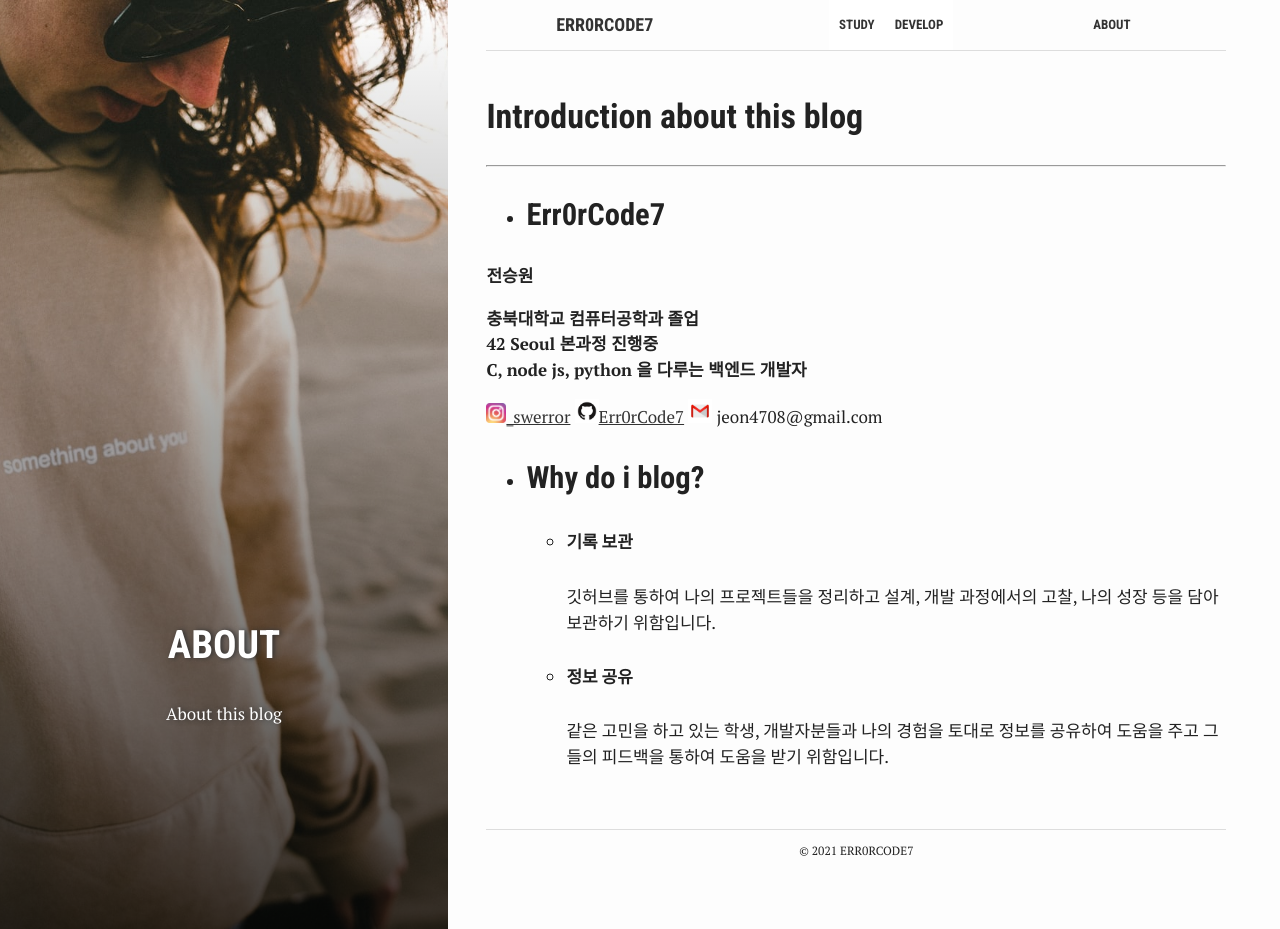
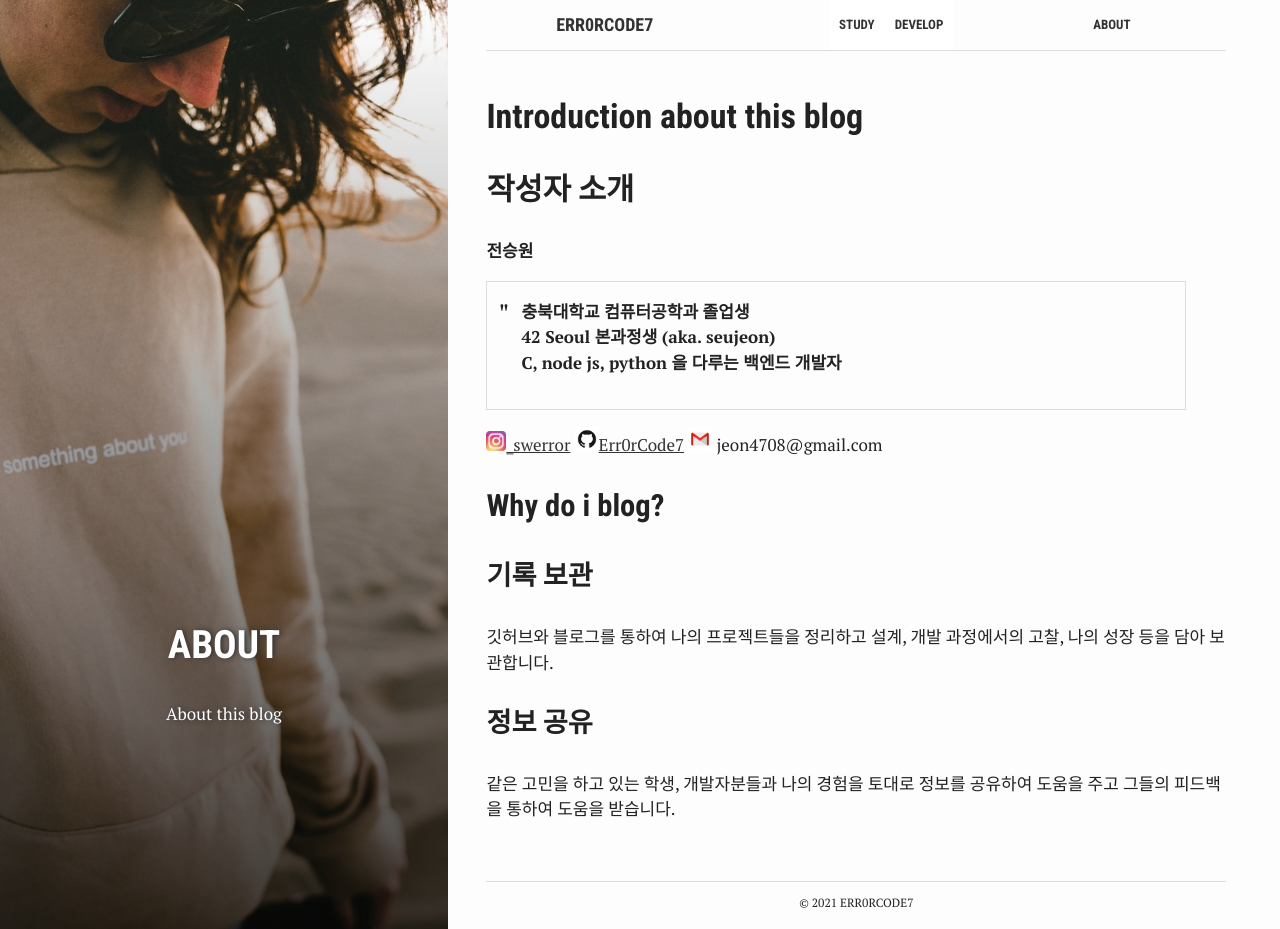
Before and after one commit to Err0rCode7/Err0rCode7.github.io, a Jekyll site: the page built from about.md, in a window 1280 px wide and 929 px high. Built offline with Jekyll 4.4.1, drawn with Linux system fonts in a browser that asks for light colours.

Commit message:
# Update: about

```diff
--- a/about.md
+++ b/about.md
@@ -9,24 +9,23 @@ active: about
 ---
 
 # Introduction about this blog
----
 
-- ## Err0rCode7
+## 작성자 소개
 
 **전승원**
 <br>
 
-**충북대학교 컴퓨터공학과 졸업**<br>
-**42 Seoul 본과정 진행중**<br>
-**C, node js, python 을 다루는 백엔드 개발자**
+> **충북대학교 컴퓨터공학과 졸업생**<br>
+> **42 Seoul 본과정생 (aka. seujeon)**<br>
+> **C, node js, python 을 다루는 백엔드 개발자**
 <br>
 
 ![insta](/assets/images/insta.png){: width="20"}[{{ site.insta_username }}](https://www.instagram.com/_swerror/)
 ![github](/assets/images/github.png){: width="24"}[{{ site.github_username }}](https://github.com/Err0rCode7)
 ![email](/assets/images/email.png){: width="24"} {{ site.email }}
 
-- ## Why do i blog?
-    - ##### 기록 보관 <br>
-깃허브를 통하여 나의 프로젝트들을 정리하고 설계, 개발 과정에서의 고찰, 나의 성장 등을 담아 보관하기 위함입니다.<br>
-    - ##### 정보 공유 <br>
-같은 고민을 하고 있는 학생, 개발자분들과 나의 경험을 토대로 정보를 공유하여 도움을 주고 그들의 피드백을 통하여 도움을 받기 위함입니다.
+## Why do i blog?
+### 기록 보관 <br>
+깃허브와 블로그를 통하여 나의 프로젝트들을 정리하고 설계, 개발 과정에서의 고찰, 나의 성장 등을 담아 보관합니다.<br>
+### 정보 공유 <br>
+같은 고민을 하고 있는 학생, 개발자분들과 나의 경험을 토대로 정보를 공유하여 도움을 주고 그들의 피드백을 통하여 도움을 받습니다.
```
